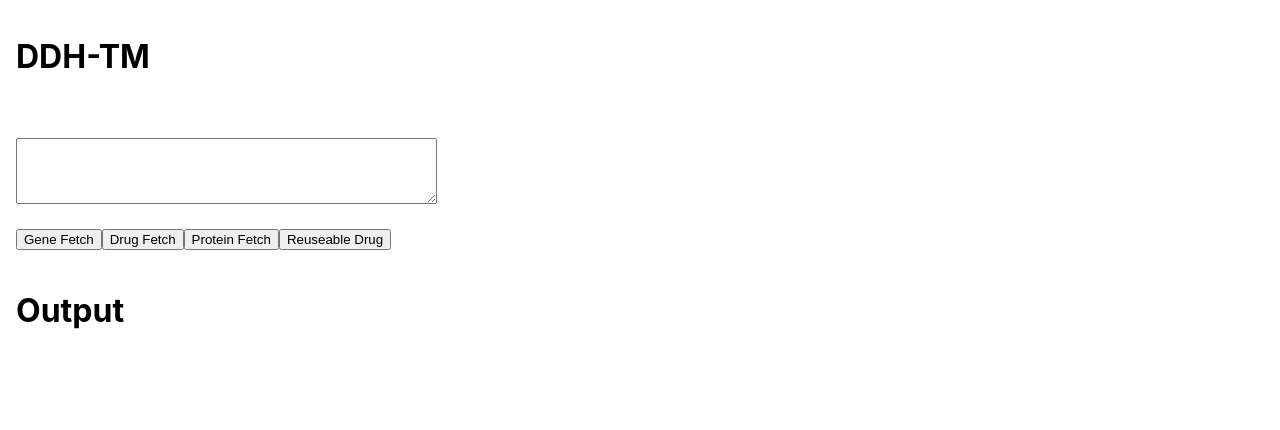
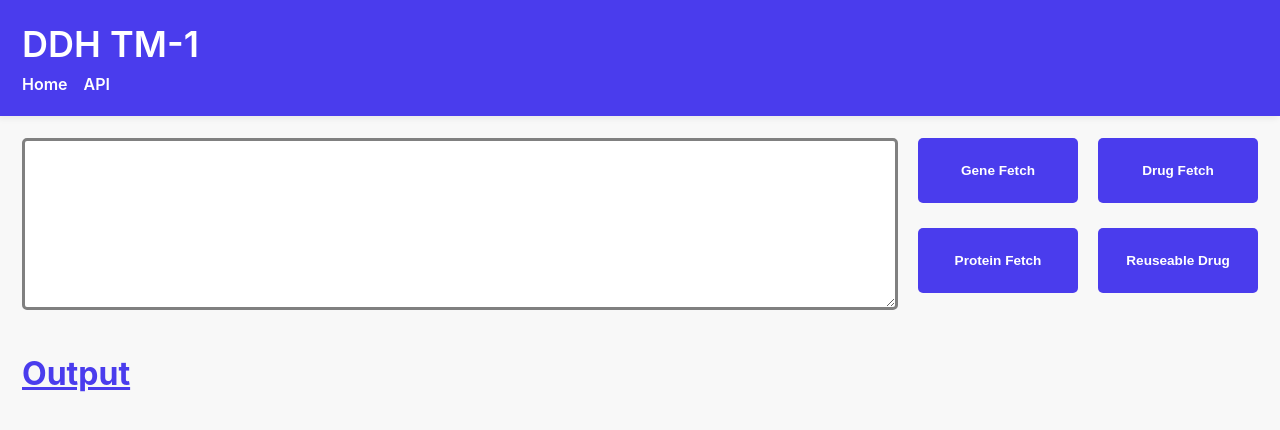
Before and after one commit to codewhen/gpd_fetch_frontend, a React (Create React App) app: page / in a window 1280 px wide. Shown: the top 430 px of the page. Built offline with nearby package versions, Linux system fonts and the light colour scheme.

Commit message:
added css to webpage

```diff
--- a/src/App.js
+++ b/src/App.js
@@ -3,7 +3,6 @@ import axios from 'axios'
 import { baseUrl } from "./config";
 import classes from "./App.module.css"
 import { Portal } from 'react-portal'
-import { css } from "@emotion/react";
 import { BounceLoader } from "react-spinners";
 
 //BCL2 is a gene. Lithium and Ortho Evra are some drugs. Lo Loestrin Fe is for birth control. Depo-Provera is dash separated
@@ -236,21 +235,26 @@ function App() {
   }
 
   return (
-    <div className={`App ${classes.pad}`}>
-      <h1> DDH-TM </h1>
-      <br/>
-      <br/>
-      <form action="drug" method="post">
-        <textarea ref={inputRef} rows="4" cols="50" type="text"></textarea>
-        <br/>
-        <br/>
-        <input type="button" value="Gene Fetch" onClick={onFetchGene}/>
-        <input type="button" value="Drug Fetch" onClick={onFetchDrug}/>
-        <input type="button" value="Protein Fetch" onClick={onFetchProtein}/>
-        <input type="button" value="Reuseable Drug" onClick={onReuseDrug}/>
-      </form>
-      <br/>
-      <h1>Output</h1>
+    <div className={`App`}>
+        <nav className={classes.nav}>
+          <span>DDH TM-1</span>
+          <ul>
+            <li><a className="active" href="/">Home</a></li>
+            <li><a href="api">API</a></li>
+          </ul>
+        </nav>
+        <form action="drug" method="post">
+          <div className={classes.inputTile}>
+            <textarea className={classes._input_} ref={inputRef} type="text"></textarea>
+            <div className={classes.buttonTile}>
+              <input className={classes.btn} type="button" value="Gene Fetch" onClick={onFetchGene}/>
+              <input className={classes.btn} type="button" value="Drug Fetch" onClick={onFetchDrug}/>
+              <input className={classes.btn} type="button" value="Protein Fetch" onClick={onFetchProtein}/>
+              <input className={classes.btn} type="button" value="Reuseable Drug" onClick={onReuseDrug}/>
+            </div>
+          </div>
+        </form>
+      <h1 className={classes.output_lbl}>Output</h1>
       <div className={classes.fetch_output_button} onClick={clickHandler} dangerouslySetInnerHTML={{ __html: output }} />
       {modalOpen && <Portal node={document && document.getElementById('loader')}>
          <div className="loader-context" onClick={()=>setModalOpen(false)}>
@@ -262,7 +266,7 @@ function App() {
               <hr/>
               {moreInfo&&moreInfoKeys?
                 moreInfoKeys.map((e)=>{
-                  return <li><span>{e}</span>: {String(moreInfo[e])}</li>
+                  return <li key={e}><span>{e}</span>: {String(moreInfo[e])}</li>
                 }):
                 "Loading..."
               }
--- a/src/App.module.css
+++ b/src/App.module.css
@@ -1,6 +1,20 @@
+*{
+    margin: 0px;
+    padding: 0px;
+}
+
+body {
+    background-color: #f8f8f8;
+    text-align: left;
+}
+
 .fetch_output_button mark:hover{
     background-color: darkturquoise !important;
     cursor: pointer;
+}
+
+.fetch_output_button{
+    padding: 0px 22px;
 }
 
 .modal{
@@ -11,6 +25,17 @@
     padding: 22px;
     overflow: scroll;
     margin: 8px;
+}
+
+.flex_1{
+    display: flex;
+    flex-direction: row;
+    flex-wrap: nowrap;
+    justify-content: space-between;
+}
+
+.modal hr{
+    margin: 8px 0px;
 }
 
 .modal li span{
@@ -25,13 +50,97 @@
     font-weight: 900;
 }
 
-.pad{
-    padding: 16px;
-}
 
-.flex_1{
+.inputTile{
     display: flex;
     flex-direction: row;
     flex-wrap: nowrap;
     justify-content: space-between;
+    align-items: flex-start;
+    margin: 22px;
 }
+
+.buttonTile{
+    display: grid;
+    grid-template-columns: 160px 160px;
+    grid-column-gap: 20px;
+    grid-row-gap: 25px;
+}
+
+._input_{
+    width: calc( 100% - 16px );;
+    height: 150px;
+    margin-right: 20px;
+    border: solid;
+    border-color: gray;
+    border-radius: 5px;
+    padding: 8px;
+}
+
+.btn{
+    height: 65px;
+    background-color: #4A3CED;
+    text-align: center;
+    font-size: 0.85em;
+    cursor: pointer;
+    transition: 0.3s;
+    color: white;
+    border-radius: 5px;
+    border: none;
+    font-weight: 600;
+}
+
+.nav{
+    padding: 22px;
+    background-color: #4A3CED;
+    box-shadow: -2px 3px 6px 0px #0000000f;}
+
+.nav span{
+    font-size: 36px;
+    font-weight: 600;
+    color: white;
+}
+
+.nav ul{
+    list-style-type: none;
+    display: flex;
+    padding-top: 8px;
+}
+
+.nav ul li{
+    padding-right: 16px;
+}
+
+.nav ul li a{
+    color: white;
+    text-decoration: none;
+    font-weight: 600;
+}
+
+.output_lbl{
+    padding: 22px;
+    color: #4A3CED;
+    text-decoration: underline;
+}
+
+@media screen and (max-width: 740px) {
+    .buttonTile{
+        grid-template-columns: 160px !important;
+    }
+    ._input_{
+        height: 320px !important;
+    }
+}
+
+@media screen and (max-width: 440px) {
+    .buttonTile{
+        grid-template-columns: 160px 160px!important;
+    }
+    ._input_{
+        height: 150px !important;
+        margin-bottom: 21px;
+    }
+    .inputTile{
+        flex-direction: column !important;
+    }
+}
--- a/src/config.js
+++ b/src/config.js
@@ -1 +1 @@
-exports.baseUrl = 'http://127.0.0.1:5000';
+exports.baseUrl = 'http://127.0.0.1:5000/api';
```
